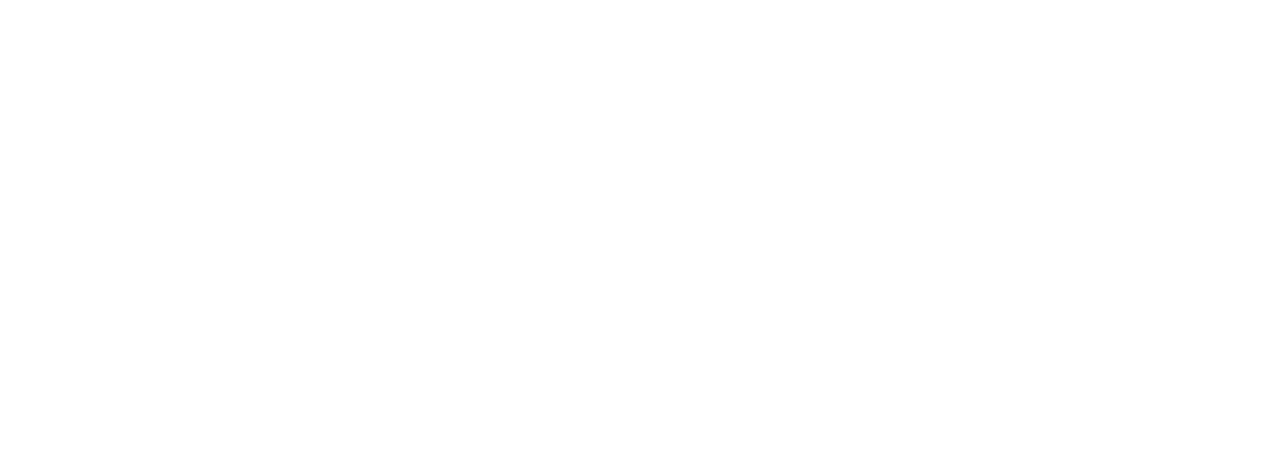
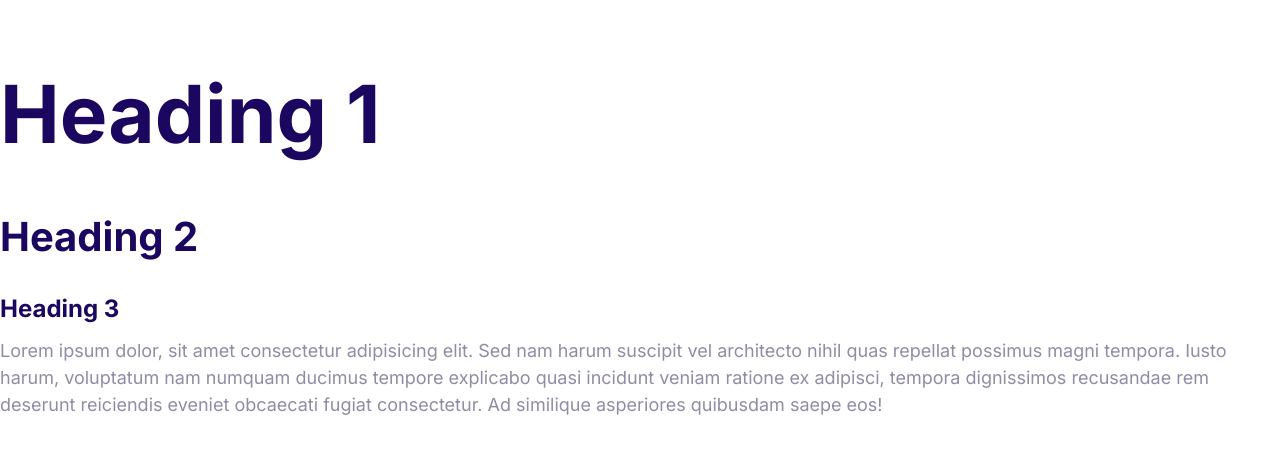
Before and after one commit to Asad-Chowdhury/Moshify, a plain HTML site: page index.html in a window 1280 px wide. Drawn offline with Linux system fonts and the light colour scheme.

Commit message:
Define the styles for fonts

```diff
--- a/css/styles.css
+++ b/css/styles.css
@@ -5,3 +5,55 @@
   --color-headings: #1b0760;
   --color-body: #918ca4;
 }
+
+html {
+  font-size: 62.5%;
+}
+
+body {
+  font-family: Inter, Arial, Arial, Helvetica, sans-serif;
+  font-size: 2.4rem;
+  line-height: 1.5;
+  color: var(--color-body);
+}
+
+h1,
+h2,
+h3 {
+  color: var(--color-headings);
+  margin-bottom: 1rem;
+}
+
+h1 {
+  font-size: 7rem;
+}
+
+h2 {
+  font-size: 4rem;
+}
+
+h3 {
+  font-size: 3rem;
+}
+
+p {
+  margin-top: 0;
+}
+
+@media screen and (min-width: 1024px) {
+  body {
+    font-size: 1.8rem;
+  }
+
+  h1 {
+    font-size: 8rem;
+  }
+
+  h2 {
+    font-size: 4rem;
+  }
+
+  h3 {
+    font-size: 2.4rem;
+  }
+}
--- a/index.html
+++ b/index.html
@@ -4,8 +4,26 @@
     <meta charset="UTF-8" />
     <meta name="viewport" content="width=device-width, initial-scale=1.0" />
     <title>Moshify | Home Page</title>
+    <link rel="preconnect" href="https://fonts.googleapis.com" />
+    <link rel="preconnect" href="https://fonts.gstatic.com" crossorigin />
+    <link
+      href="https://fonts.googleapis.com/css2?family=Inter:wght@400;700&display=swap"
+      rel="stylesheet"
+    />
     <link rel="stylesheet" href="/css/normalize.css" />
     <link rel="stylesheet" href="/css/styles.css" />
   </head>
-  <body></body>
+  <body>
+    <h1>Heading 1</h1>
+    <h2>Heading 2</h2>
+    <h3>Heading 3</h3>
+    <p>
+      Lorem ipsum dolor, sit amet consectetur adipisicing elit. Sed nam harum
+      suscipit vel architecto nihil quas repellat possimus magni tempora. Iusto
+      harum, voluptatum nam numquam ducimus tempore explicabo quasi incidunt
+      veniam ratione ex adipisci, tempora dignissimos recusandae rem deserunt
+      reiciendis eveniet obcaecati fugiat consectetur. Ad similique asperiores
+      quibusdam saepe eos!
+    </p>
+  </body>
 </html>
```
